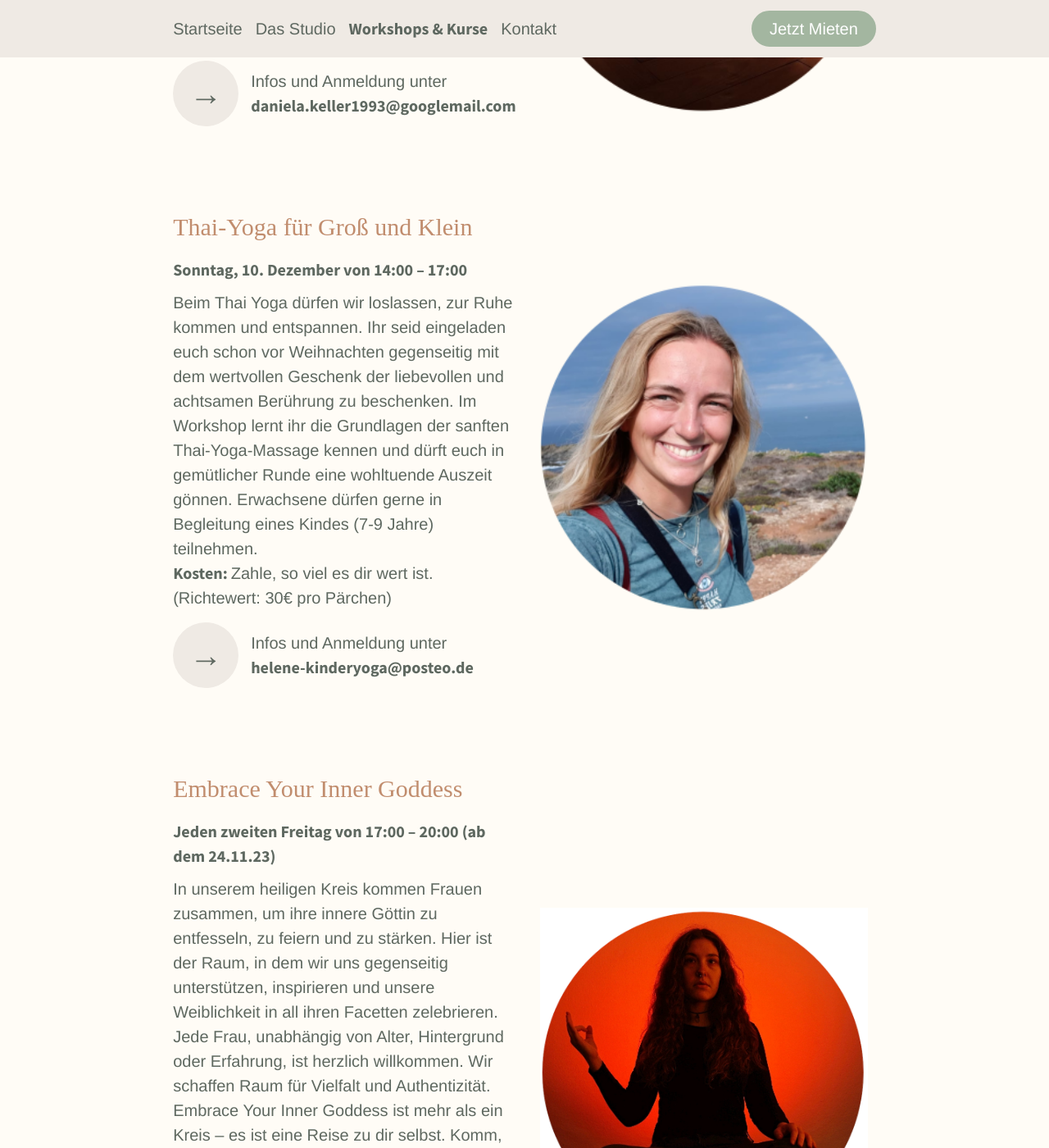
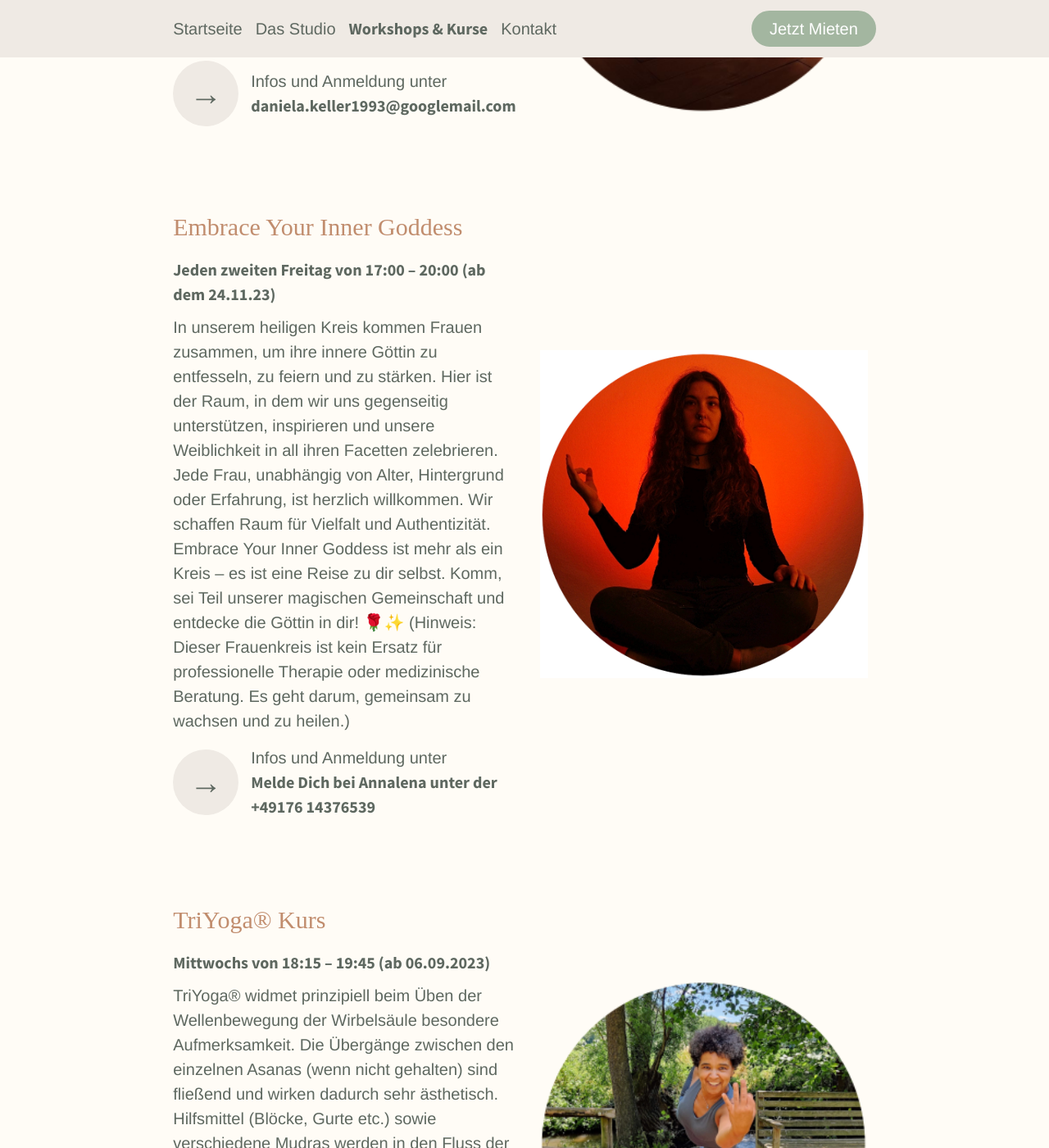
Before and after one commit to sonjafeitsch/meine-nische-website, a Jekyll site: the page built from kurse.html, in a window 1280 px wide and 1400 px high, scrolled down 1110 px. Shown: the whole window at 82% size. Built offline with Jekyll 4.4.1, drawn with Linux system fonts in a browser that asks for light colours; some web fonts are replaced.

Commit message:
update events

```diff
--- a/kurse.html
+++ b/kurse.html
@@ -12,18 +12,6 @@ events:
     Im Anschluss gibts noch ein kleines get-together mit Tee, Bananenbrot und Plätzchen."
     costs: "25 Euro (20 Euro für Studenten)"
     address: "daniela.keller1993@googlemail.com"
-  - name: "Thai-Yoga für Groß und Klein"
-    image: thaiYoga.png
-    time: Sonntag, 10. Dezember von 14:00 – 17:00
-    description: "Beim Thai Yoga dürfen wir loslassen, zur Ruhe kommen und entspannen. Ihr
-    seid eingeladen euch schon vor Weihnachten gegenseitig mit dem
-    wertvollen Geschenk der liebevollen und achtsamen Berührung zu
-    beschenken. Im Workshop lernt ihr die Grundlagen der sanften
-    Thai-Yoga-Massage kennen und dürft euch in gemütlicher Runde eine
-    wohltuende Auszeit gönnen. Erwachsene dürfen gerne in Begleitung eines
-    Kindes (7-9 Jahre) teilnehmen."
-    costs: "Zahle, so viel es dir wert ist. (Richtewert: 30€ pro Pärchen)"
-    address: "helene-kinderyoga@posteo.de"
   - name: "Embrace Your Inner Goddess"
     image: womenCircle2.png
     time: Jeden zweiten Freitag von 17:00 – 20:00 (ab dem 24.11.23)
@@ -33,7 +21,7 @@ events:
     Wir schaffen Raum für Vielfalt und Authentizität. Embrace Your Inner Goddess ist mehr als ein Kreis – es ist eine
     Reise zu dir selbst. Komm, sei Teil unserer magischen Gemeinschaft und entdecke die Göttin in dir! 🌹✨
     (Hinweis: Dieser Frauenkreis ist kein Ersatz für professionelle Therapie oder medizinische Beratung. Es geht darum, gemeinsam zu wachsen und zu heilen.)"
-    address: "annaenchen@web.de"
+    address: "Melde Dich bei Annalena unter der +49176 14376539"
   - name: "TriYoga® Kurs"
     image: jessica.png
     time: Mittwochs von 18:15 – 19:45 (ab 06.09.2023)
```
